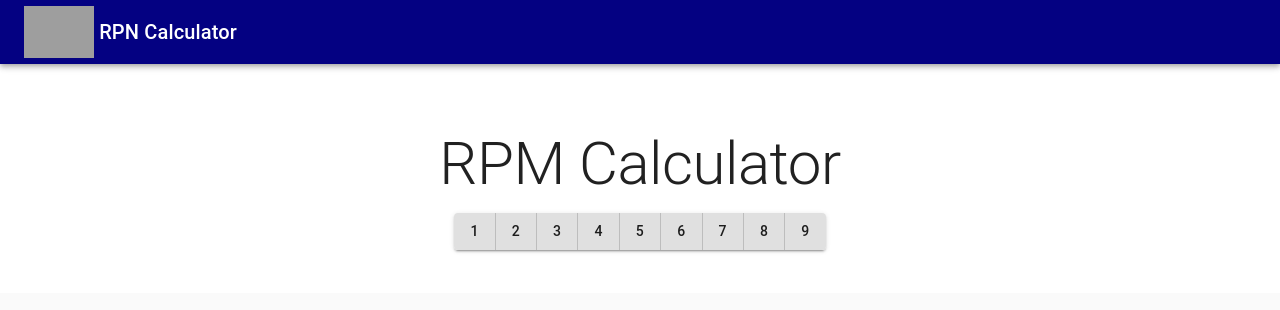
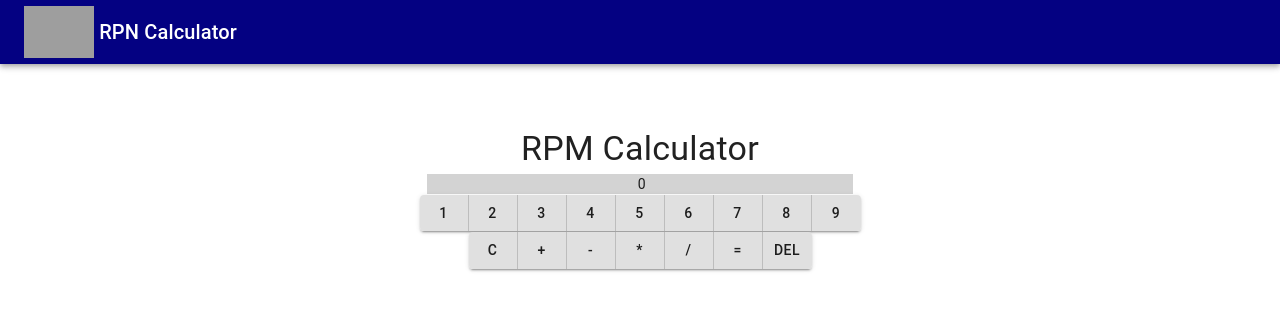
Before and after one commit to alfredrafael/my-rpn-calculator, a React (Create React App) app: page / in a window 1280 px wide. Shown: the top 310 px of the page. Built offline with nearby package versions, Linux system fonts and the light colour scheme; grey boxes are pictures that could not be loaded.

Commit message:
finishes

```diff
--- a/src/App.jsx
+++ b/src/App.jsx
@@ -1,4 +1,4 @@
-import React from "react";
+import React, { useState } from "react";
 import {
   Box,
   AppBar,
@@ -20,12 +20,17 @@ const useStyles = makeStyles((theme) => ({
   myLogo: {
     maxWidth: "5em",
   },
+  myAppBar: {
+    background: "#040182",
+  },
   container: {
     backgroundColor: theme.palette.background.paper,
     padding: theme.spacing(8, 0, 6),
   },
-  myAppBar: {
-    background: "#040182",
+  display: {
+    background: "#d3d3d3",
+    width: "75%",
+    textAlign: "center",
   },
   calcButton: {
     width: "3.5em",
@@ -37,18 +42,66 @@ const useStyles = makeStyles((theme) => ({
     marginBottom: "1%",
   },
   myBtnRow: {
-    marginBottom: "1%",
+    margin: "2% 0",
   },
 }));
 
 //////////////////////////////////////////////////////
+
+/////////////////////////////////////////////////////
+
+const App = () => {
+  const [calc, setCalc] = useState("");
+  const [result, setResult] = useState("");
+
+  const ops = ["/", "*", "+", "-", "."];
+
+  const updateCalc = (value) => {
+    if (
+      (ops.includes(value) && calc === "") ||
+      (ops.includes(value) && ops.includes(calc.slice(-1)))
+    ) {
+      return;
+    }
+    setCalc(calc + value);
+
+    if (!ops.includes(value)) {
+      setResult(eval(calc + value).toString());
+    }
+  };
+
+  const calculate = () => {
+    setCalc(eval(calc).toString());
+  };
+
+  const deleteLast = () => {
+    if (calc === "") {
+      return;
+    }
+    const value = calc.slice(0, -1);
+    setCalc(value);
+  };
+
+  const clearAll = () => {
+    if (calc === "") {
+      return;
+    }
+    const value = "";
+    const result = "";
+    setCalc(value);
+    setResult(result);
+  };
 
   const createDigits = () => {
     const digits = [];
 
     for (let i = 1; i < 10; i++) {
       digits.push(
-      <Button className="calcButton" key={i}>
+        <Button
+          onClick={() => updateCalc(i.toString())}
+          key={i}
+          className={myClasses.calcButton}
+        >
           {i}
         </Button>
       );
@@ -57,9 +110,6 @@ const createDigits = () => {
     return digits;
   };
 
-/////////////////////////////////////////////////////
-
-const App = () => {
   const myClasses = useStyles();
 
   return (
@@ -81,34 +131,73 @@ const App = () => {
           <div>
             <Container maxWidth="sm">
               <Typography
-                variant="h2"
+                variant="h4"
                 align="center"
                 color="textPrimary"
                 gutterBottom
               >
                 RPM Calculator
               </Typography>
-              <Typography
-                variant="h5"
-                align="center"
-                color="textSecondary"
-                paragraph
-              ></Typography>
+
+              <Grid container spacing={2} justify="center">
+                <div className={myClasses.display}>
+                  {result ? <span>({result})</span> : ""}
+                  &nbsp;
+                  {calc || "0"}
+                </div>
+              </Grid>
               <Grid container spacing={2} justify="center">
                 <div style={{}}>
                   <ButtonGroup
                     variant="contained"
                     aria-label="outlined primary button group"
-                    className={myClasses.btnRow}
+                    className={myClasses.myBtnRow}
                   >
                     {createDigits()}
                   </ButtonGroup>
+                </div>
+              </Grid>
+              <Grid container spacing={2} justify="center">
                 <ButtonGroup
                   variant="contained"
                   aria-label="outlined primary button group"
                   className={myClasses.btnRow}
-                  ></ButtonGroup>
-                </div>
+                >
+                  <Button onClick={clearAll} className={myClasses.calcButton}>
+                    C
+                  </Button>
+
+                  <Button
+                    onClick={() => updateCalc("+")}
+                    className={myClasses.calcButton}
+                  >
+                    +
+                  </Button>
+                  <Button
+                    onClick={() => updateCalc("-")}
+                    className={myClasses.calcButton}
+                  >
+                    -
+                  </Button>
+                  <Button
+                    onClick={() => updateCalc("*")}
+                    className={myClasses.calcButton}
+                  >
+                    *
+                  </Button>
+                  <Button
+                    onClick={() => updateCalc("/")}
+                    className={myClasses.calcButton}
+                  >
+                    /
+                  </Button>
+                  <Button onClick={calculate} className={myClasses.calcButton}>
+                    =
+                  </Button>
+                  <Button onClick={deleteLast} className={myClasses.calcButton}>
+                    DEL
+                  </Button>
+                </ButtonGroup>
               </Grid>
             </Container>
           </div>
```
Lines whose indentation alone changed are shown as unchanged.
